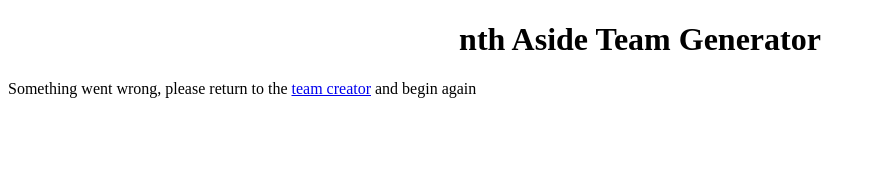
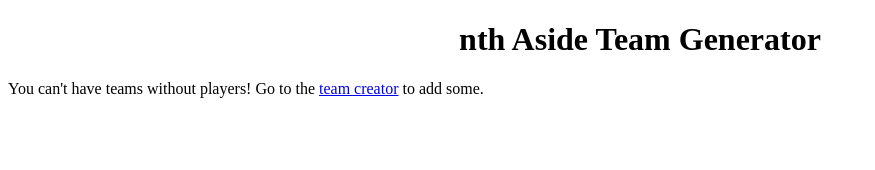
Before and after one commit to floorford/football-team-app, a React (Create React App) app in the folder teams-browser-client/: page /my-teams in a window 1280 px wide. Shown: the top 170 px of the page, without its empty margins (0-875 px from the left). Built offline with nearby package versions, Linux system fonts and the light colour scheme.

Commit message:
just moved the logic around a little bit so that when buttons and text showed it made more sense

```diff
--- a/teams-browser-client/src/components/Players.jsx
+++ b/teams-browser-client/src/components/Players.jsx
@@ -76,14 +76,15 @@ class Players extends Component {
           <input type="radio" onClick={ this.handleRadio } name="skill" value="3"/>Good
           <button style={{ margin: "4px" }}>Add</button>
         </form>
+        { /* check there are players to show */ }
+        { players.length ?
+          <div>
             <form onSubmit={ this.handleWipe } style={{ textAlign: "center", marginBottom: "25px" }}>
               <button style={{ margin: "4px" }}>Remove all players</button>
             </form>
             <Link to="/my-teams">
               <button onClick={ this.handleAssign } type="button" style={{ margin: "4px" }}>Make your teams</button>
             </Link>
-        { /* check there are players to show */ }
-        { players.length ?
             <ul className="list-group">
               { /* map over each player and display a list item for each one */ }
               { players.map(player => (
@@ -93,6 +94,7 @@ class Players extends Component {
                 </li>
               ))}
             </ul>
+          </div>
           :
           <p>There are no players, add some above to get creating your teams!</p>
         }
--- a/teams-browser-client/src/components/Teams.jsx
+++ b/teams-browser-client/src/components/Teams.jsx
@@ -19,6 +19,9 @@ class Teams extends Component {
       <React.Fragment>
         { players.length ?
           <div>
+            <Link to="/">
+              <button type="button" style={{ margin: "4px" }}>Change your players</button>
+            </Link>
             <h2>Team One</h2>
             <h4>Team Skill Level: { skill }</h4>
             <ul>
@@ -35,7 +38,7 @@ class Teams extends Component {
             </ul>
           </div>
         :
-        <p>Something went wrong, please return to the <Link to="/">team creator</Link> and begin again</p>
+        <p>You can't have teams without players! Go to the <Link to="/">team creator</Link> to add some.</p>
       }
       </React.Fragment>
     )
```
Lines whose indentation alone changed are shown as unchanged.
